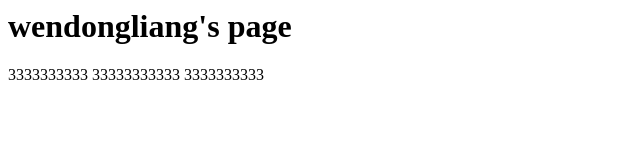
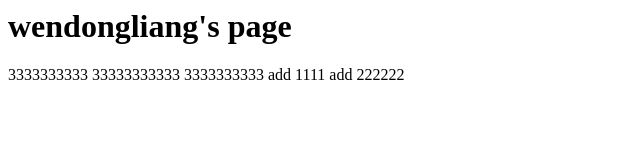
Before and after one commit to wdllhj/dl, a plain HTML site: page index.html in a window 1280 px wide. Shown: the whole page, without its empty margins (0-640 px from the left). Drawn offline with Linux system fonts and the light colour scheme.

Commit message:
change index.html

```diff
--- a/index.html
+++ b/index.html
@@ -8,5 +8,7 @@
         3333333333
         33333333333
         3333333333
+        add 1111
+        add 222222
     </body>
 </html>
```
